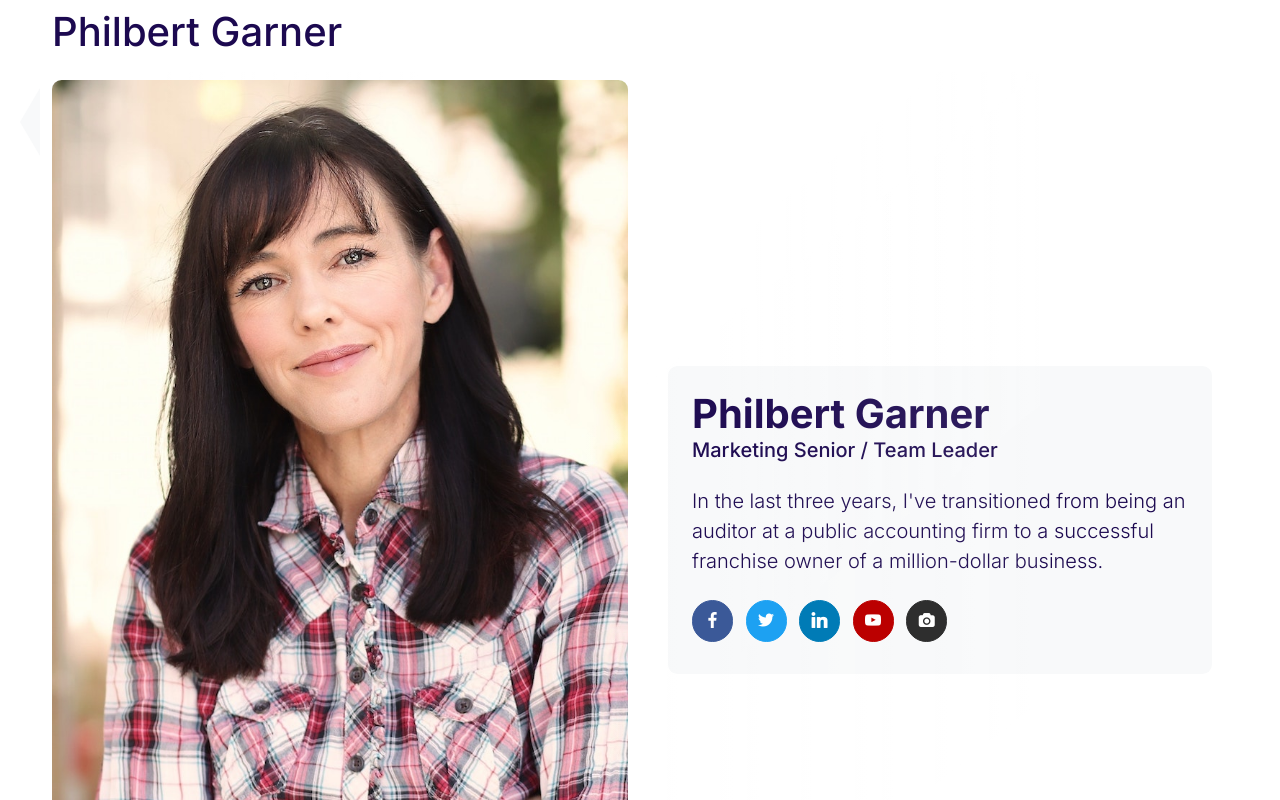
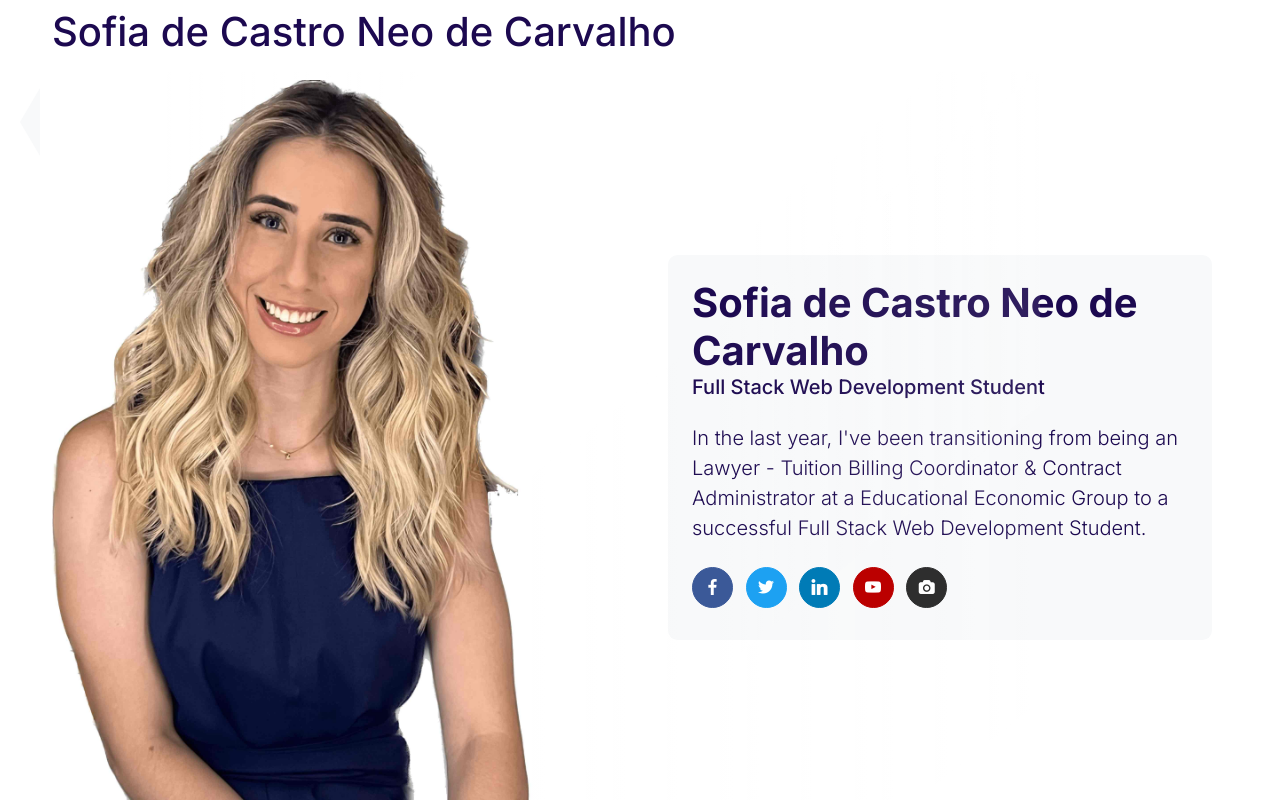
Before and after one commit to sofineo/IST103-Assessment03, a plain HTML site: page public/home.html in a window 1280 px wide. Shown: the top 800 px of the page. Drawn offline with Linux system fonts and the light colour scheme.

Commit message:
Alterations to home.html and added image

```diff
--- a/public/home.html
+++ b/public/home.html
@@ -36,7 +36,7 @@
         <header class="container py-2">
 
             <h1 class="h1">
-                Philbert Garner
+                Sofia de Castro Neo de Carvalho
             </h1>
         </header>
 
@@ -50,7 +50,7 @@
                     <div class="col-12 col-md-6 pb-3">
 
                         <!-- image -->
-                        <img width="600" height="400" class="img-fluid rounded-xl" src="images/team1.jpg" alt="...">
+                        <img width="600" height="400" class="img-fluid rounded-xl" src="images/sofianeo.jpg" alt="...">
 
                         <!-- lines, looks like through a glass -->
                         <div class="absolute-full w-100 overflow-hidden opacity-6">
@@ -73,16 +73,15 @@
                                     class="arrow arrow-lg arrow-start mt-3 border-light d-none d-md-inline-block d-lg-inline-block d-xl-inline-block"></i>
 
                                 <h1 class="fw-bold mb-0">
-                                    Philbert Garner
+                                    Sofia de Castro Neo de Carvalho
                                 </h1>
 
                                 <p class="h5 mb-4">
-                                    Marketing Senior / Team Leader
+                                    Full Stack Web Development Student
                                 </p>
 
                                 <p class="lead max-w-600">
-                                    In the last three years, I've transitioned from being an auditor at a public
-                                    accounting firm to a successful franchise owner of a million-dollar business.
+                                    In the last year, I've been transitioning from being an Lawyer - Tuition Billing Coordinator & Contract Administrator at a Educational Economic Group to a successful Full Stack Web Development Student.
                                 </p>
 
 
```
Also changed, not shown: public/images/Subject-min.jpg (added), public/images/sofianeo.jpg (added), 1 other file.
